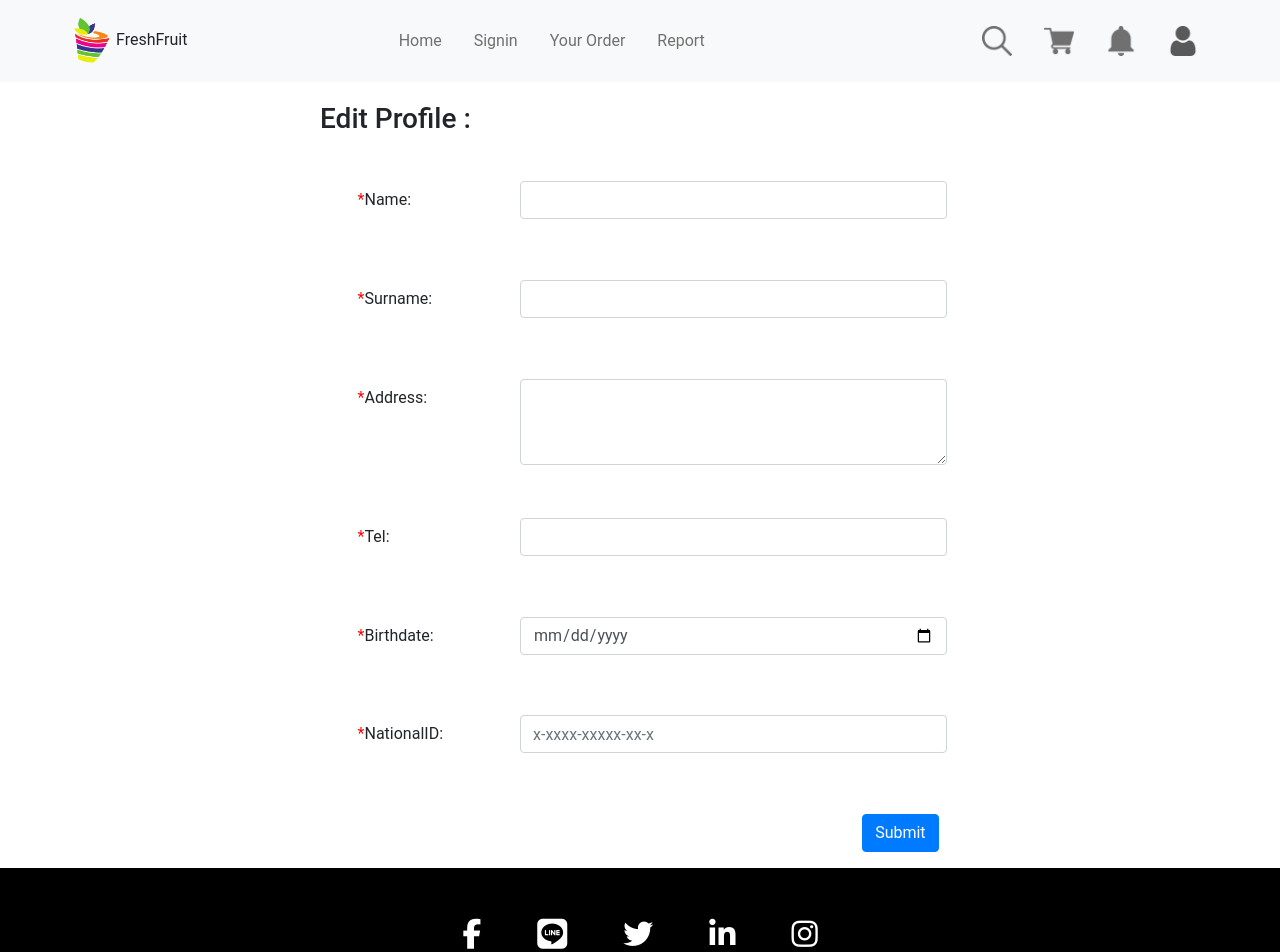
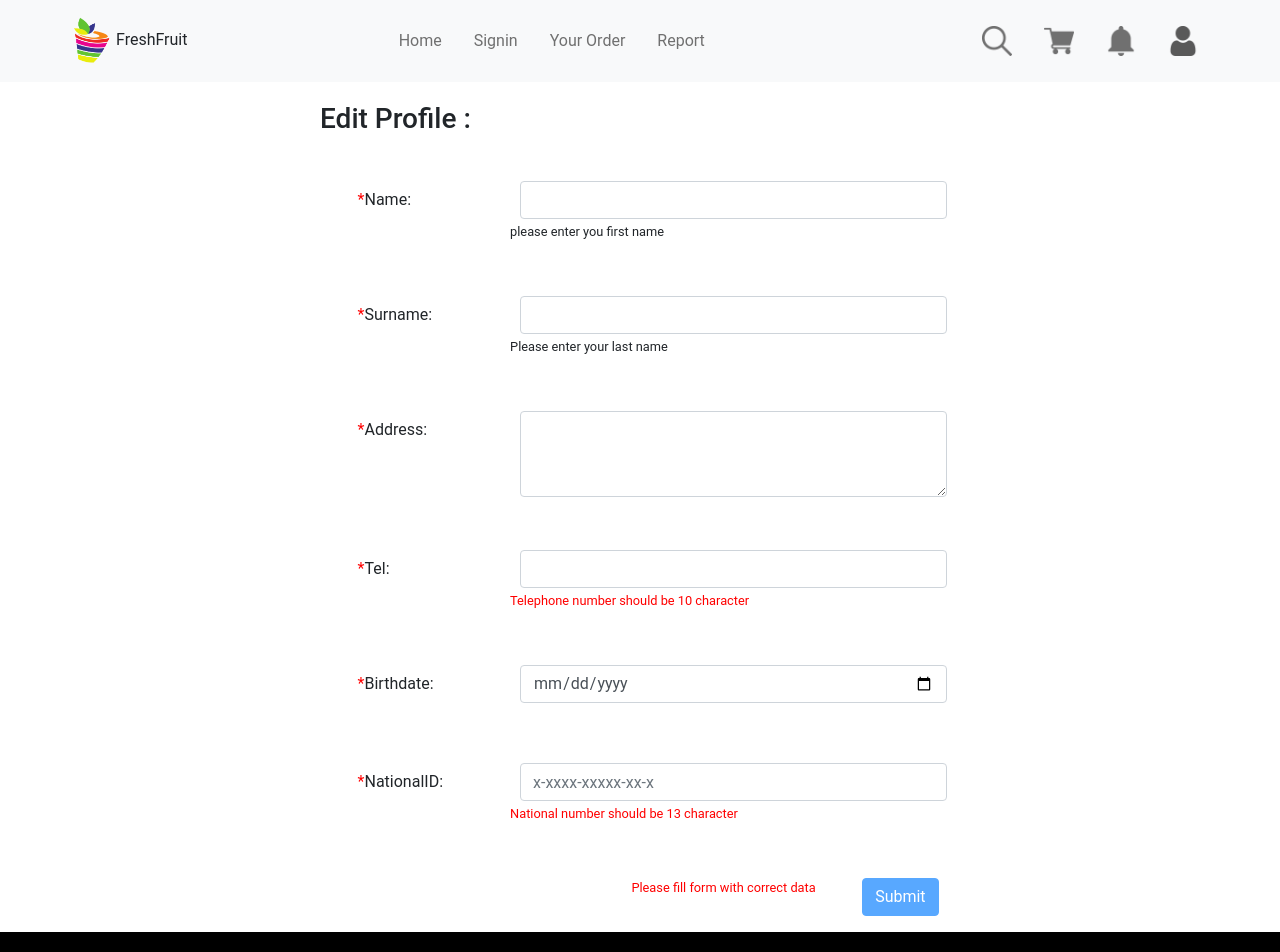
Before and after one commit to 2110423-2019-2/sec1_V-Solution, a React (Create React App) app in the folder front-fresh-fruit/: page /editProfile in a window 1280 px wide. Shown: the top 952 px of the page. Built offline with nearby package versions, Linux system fonts and the light colour scheme; no server answers.

Commit message:
add validation in edit submit form but still have to clean code

```diff
--- a/front-fresh-fruit/src/web-components/EditProfileForm.js
+++ b/front-fresh-fruit/src/web-components/EditProfileForm.js
@@ -19,12 +19,6 @@ function Informationform(props) {
     const [user_token, setUser_token] = useState()
 
     const [error,setError] = useState({
-        'username':'',
-        'name': '',
-        'surname':'',
-        'email':'',
-        'password':'',
-        'address':'',
         'tel':'',
         'nat_id':''
     })
@@ -68,13 +62,15 @@ function Informationform(props) {
         let error2 = error;
         switch(e.target.name){
 
-            case 'first_name':
-
-            case 'email':
-
+            case 'tel':
+                error2.tel = e.target.value.length == 10 ? '' : 'Telephone number should be 10 character'
+            case 'nat_id':
+                error2.nat_id = e.target.value.length == 13 ? '' : 'National ID should be 13 character'
         }
 
     }
+
+    var checkSubmit = error.tel == '' && error.nat_id == ''
 
     const onSubmit = async (e) => {
         await axios.post(url + localStorage.getItem('Username'), user, {
@@ -102,6 +98,7 @@ function Informationform(props) {
                         <label style={{ color: "red" }}>*</label><label>Name:</label></div>
                     <div class='col-sm-6'>
                         <input class="form-control" type="text" name="first_name" style={{ marginLeft: '10px' }} placeholder="" onChange={handleChange} value={user.first_name} />
+                        {user.first_name.length == 0 && <small>please enter you first name</small>}
                     </div></div>
 
                 <div class="form-group row">
@@ -109,6 +106,7 @@ function Informationform(props) {
                         <label style={{ color: "red" }}>*</label><label>Surname:</label></div>
                     <div class='col-sm-6'>
                         <input class="form-control" type="text" name="last_name" style={{ marginLeft: '10px' }} placeholder="" onChange={handleChange} value={user.last_name} />
+                        {user.last_name.length == 0 && <small>Please enter your last name</small>}
                     </div></div>
 
                 {/* <div class="form-group row">
@@ -138,6 +136,8 @@ function Informationform(props) {
                         <label style={{ color: "red" }}>*</label><label>Tel:</label></div>
                     <div class='col-sm-6'>
                         <input class="form-control" type="number" name="tel" style={{ marginLeft: '10px' }} placeholder="" onChange={handleChange} value={user.tel} />
+
+                        {user.tel.length!=10 && <small class='errorInForm'>Telephone number should be 10 character</small>}
                     </div></div>
 
                 <div class="form-group row">
@@ -152,10 +152,14 @@ function Informationform(props) {
                         <label style={{ color: "red" }}>*</label><label>NationalID:</label></div>
                     <div class='col-sm-6'>
                         <input class="form-control" type="number" name="nat_id" onChange={handleChange} style={{ marginLeft: '10px' }} placeholder="x-xxxx-xxxxx-xx-x" value={user.nat_id} />
+                        {user.nat_id.length!=13 && <small class='errorInForm'>National number should be 13 character</small>}
                     </div></div>
 
                 <div class='form-group row col-sm-8'>
-                    <button type='submit' class='btn btn-primary' style={{ position: 'absolute', right: '0px' }} onClick={onSubmit}>Submit</button>
+                    {checkSubmit ? <small class='errorInForm' style={{ position: 'absolute', right: '20%' }}>Please fill form with correct data</small> : ''}
+                    {checkSubmit ?
+                    <button type='submit' class='btn btn-primary' style={{ position: 'absolute', right: '0px' }} onClick={onSubmit}disabled>Submit</button> :
+                    <button type='submit' class='btn btn-primary' style={{ position: 'absolute', right: '0px' }} onClick={onSubmit}>Submit</button>}
                 </div>
 
             </form>
--- a/front-fresh-fruit/src/web-components/InformationformSeller.js
+++ b/front-fresh-fruit/src/web-components/InformationformSeller.js
@@ -1,8 +1,15 @@
-import React from 'react';
+import React,{ useState } from 'react';
 import '../styles/_informationform.css'
 import 'bootstrap/dist/css/bootstrap.min.css'
 
 function InformationformSeller() {
+    const [error,setError] = ({
+        'username' : '',
+        'password' : '',
+        'tel' : '',
+        'nat_id' : ''
+
+    })
       return (
         <div>
             <form className="container" style={{ padding: '2%' }}>
@@ -99,7 +106,7 @@ function InformationformSeller() {
                     <div class="col-sm-3">
                         <div class="form-check form-check-inline" style={{paddingRight:'18px'}}>
                             <input class="form-check-input" type="radio" name="inlineRadioOptions" id="inlineRadio1" value="option1"/>
-                            <label class="form-check-label" for="inlineRadio1">Male</label>
+                            <label class="form-check-label" for="inlineRadio1" checked>Male</label>
                         </div>
                         <div class="form-check form-check-inline" style={{marginTop:'10px'}}>
                             <input class="form-check-input" type="radio" name="inlineRadioOptions" id="inlineRadio2" value="option2"/>
```
